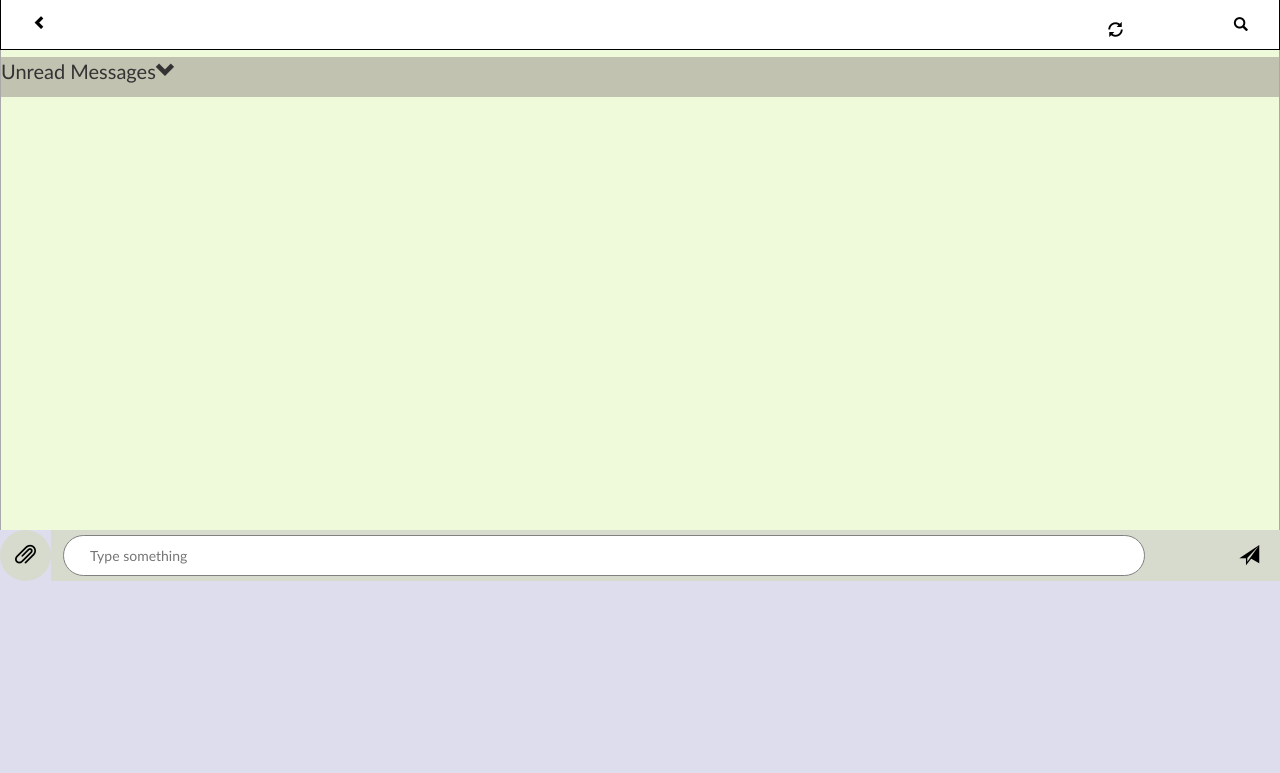
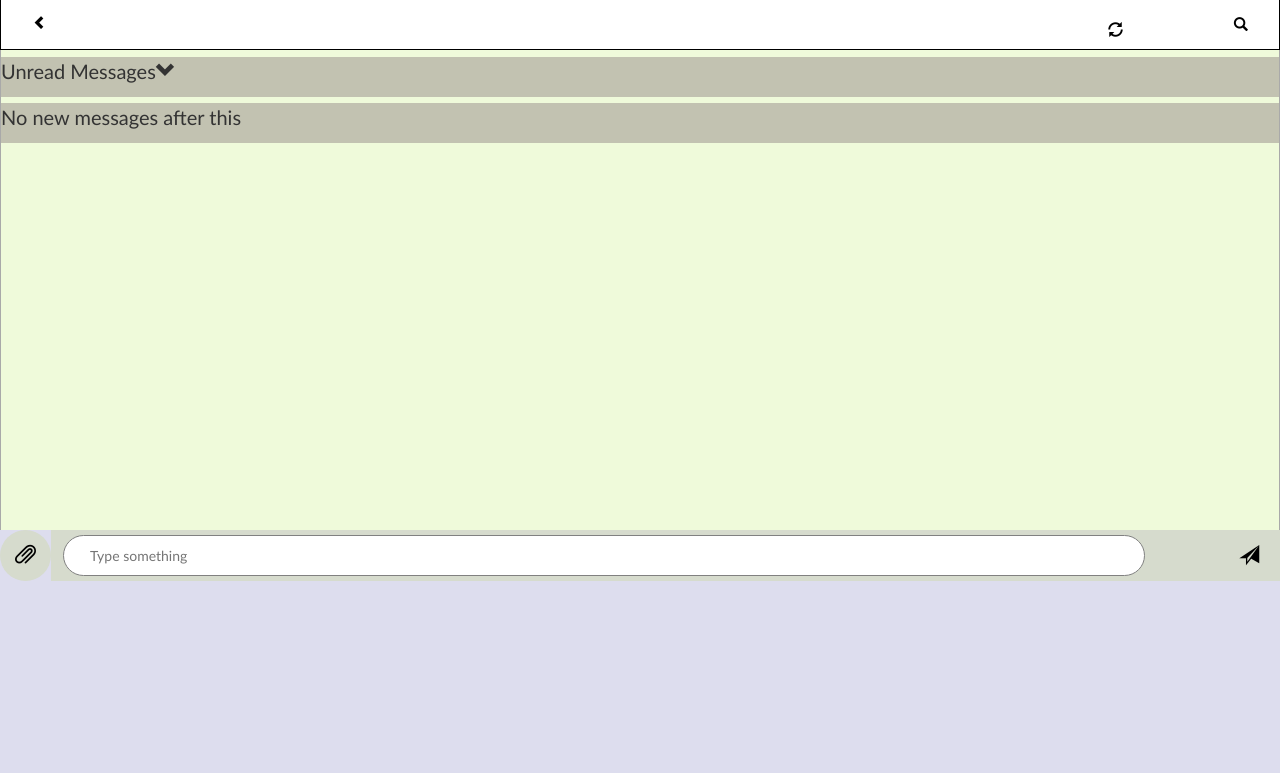
Before and after one commit to vivekkumarbilla/event, a Django app: template depactt/templates/depactt/fullmessages.html in a window 1280 px wide. Shown: the part 97-870 px from the top of the page. Run offline with Django 3.2, Linux system fonts and the light colour scheme; the template is opened without the code that fills it, so the values that code supplies are empty; the visitor is signed in with stand-in values (Sample User, id 1); some libraries are stand-ins or nearby versions.

Commit message:
9th day commit

```diff
--- a/depactt/templates/depactt/fullmessages.html
+++ b/depactt/templates/depactt/fullmessages.html
@@ -1257,8 +1257,7 @@
 			</div>
 			{% endifequal %}
 		{% endfor %}
-		<!-- <div class="message leftelements fullwidth" style="height: 5vh;font-size: 20px;background-color: #C2C2B1;">No Messages</div> -->
-		<p id="gg"></p>
+		<div class="message leftelements fullwidth" style="height: 5vh;font-size: 20px;background-color: #C2C2B1;">No new messages after this</div>
 		</div>
 		<button title="Attach Files" id="showfile" class="buts sendbut2 leftelements" onclick="showfile()"><i class="glyphicon glyphicon-paperclip"></i></button>
 		<button style="display: none;" title="Attach Files" id="noshowfile" class="buts sendbut2 leftelements" onclick="noshowfile()"><i class="glyphicon glyphicon-paperclip"></i></button>
```
